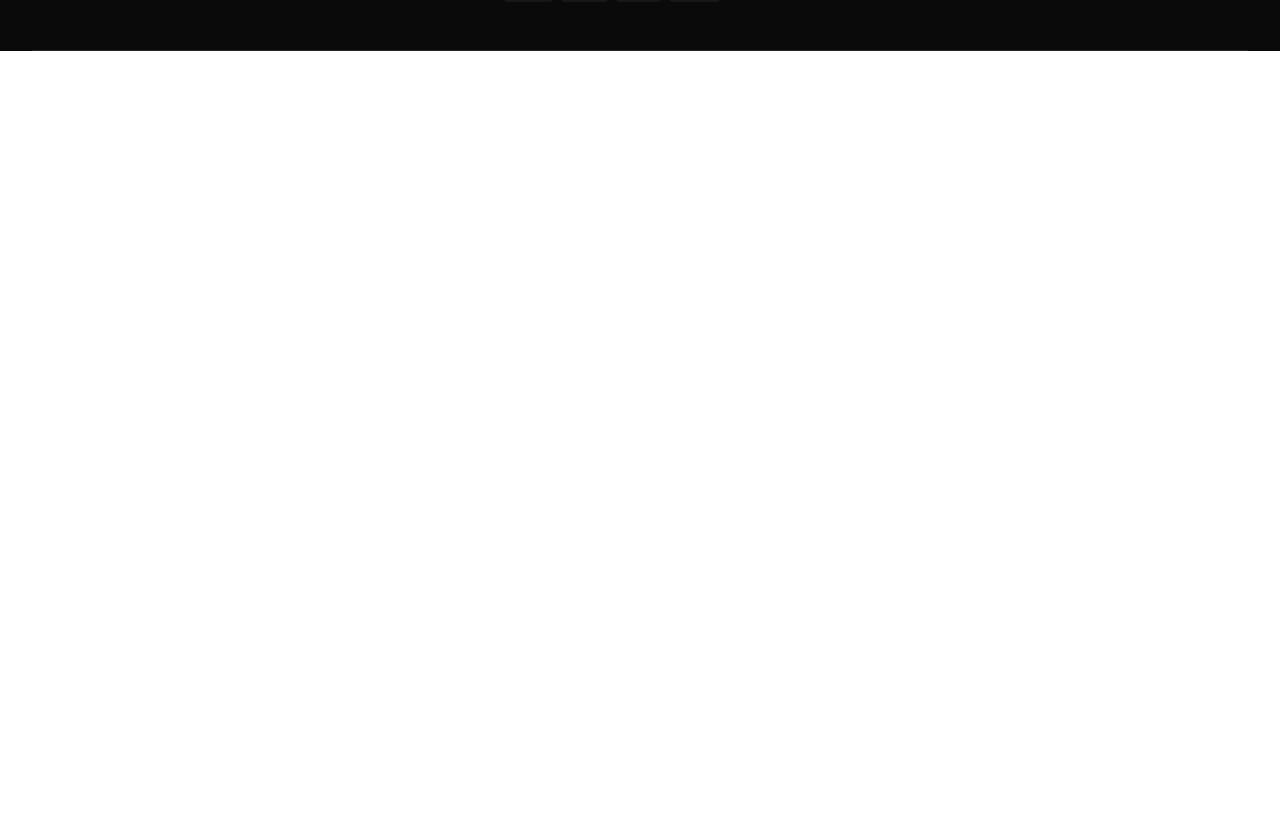
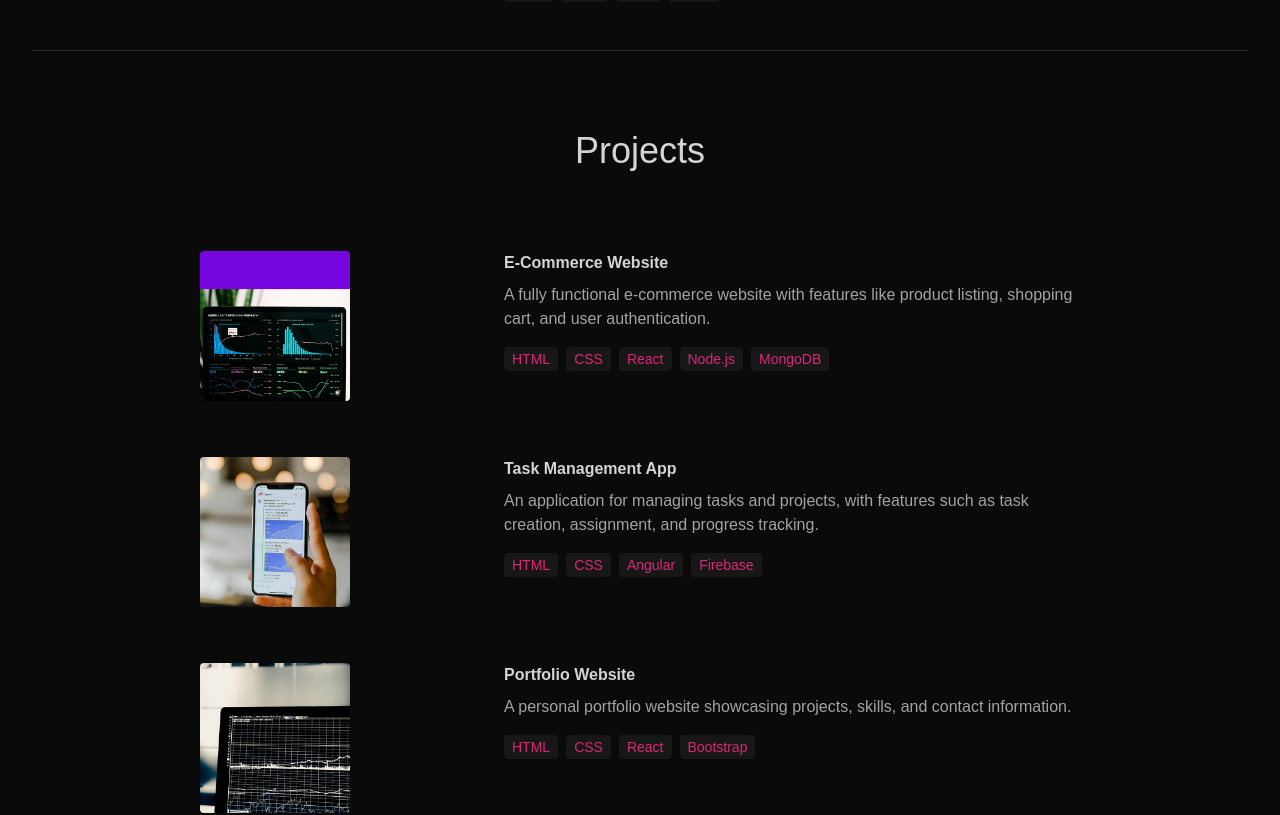
Before and after one commit to shubham95078/Portfolio-website, a React (Vite) app: page / in a window 1280 px wide. Shown: the part 2825-3640 px from the top of the page. Before the commit the page ends 2876 px from the top, so only its background shows below. Built offline with nearby package versions, Linux system fonts and the light colour scheme.

Commit message:
Projects section build successfulty . Its fully responsive.

```diff
--- a/src/App.jsx
+++ b/src/App.jsx
@@ -4,6 +4,7 @@
 import About from './Components/About'
 import Technology from './Components/Technology'
 import Experience from './Components/Experience'
+import Project from './Components/Project'
 
 const App = () => {
   return (
@@ -17,6 +18,7 @@
           <About />
           <Technology />
           <Experience />
+          <Project />
         </div>
       </div>
     </div>
--- /dev/null
+++ b/src/Components/Project.jsx
@@ -0,0 +1,33 @@
+import React from 'react'
+import { PROJECTS } from '../constants'
+
+const Project = () => {
+  return (
+    <div className='border-b border-neutral-900 pb-4'>
+        <h1 className='text-center my-20 text-4xl'>Projects</h1>
+        <div>
+            {PROJECTS.map((projects , index)=>(
+                <div key={index} className='mb-8 flex flex-wrap lg:justify-center'>
+                  <div className='w-full lg:w-1/4'>
+
+                  <img src={projects.image} className='mb-6 rounded' width={150} height={150 } alt={projects.title} />
+
+                  </div>
+                  <div className='w-full max-w-xl lg:w-3/4'>
+                    <h6 className='mb-2 font-semibold'>{projects.title}</h6>
+                    <p className='mb-4 text-neutral-400'>{projects.description}</p>
+                    {projects.technologies.map((tech,index) => (
+                      <span key={index} className='mr-2 rounded bg-neutral-900 px-2 py-1 text-sm font-medium text-pink-600'>
+                        {tech}
+                      </span>
+                    ))}
+                  </div>
+                </div>
+            ))}
+        </div>
+
+    </div>
+  )
+}
+
+export default Project
```
